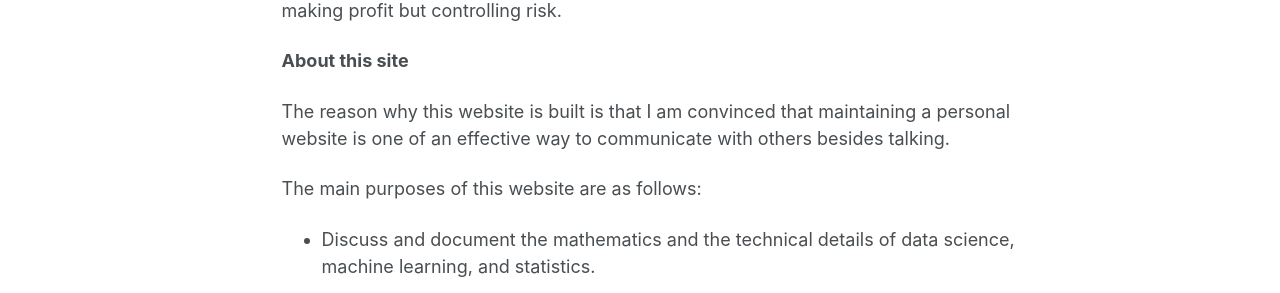
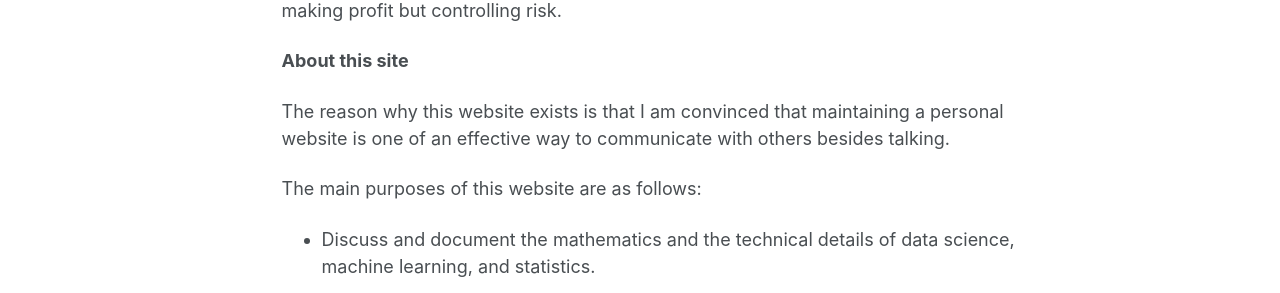
Before and after one commit to Superhzf/Superhzf.github.io, a Jekyll site: the page built from _pages/about.md, in a window 1280 px wide and 1021 px high. Shown: the part 426-719 px from the top of the window. Built offline with Jekyll 4.4.1, drawn with Linux system fonts in a browser that asks for light colours.

```diff
--- a/_pages/about.md
+++ b/_pages/about.md
@@ -17,7 +17,7 @@ I am an open-minded person; I am always looking for my shortcomings and trying t
 
 **About this site**
 
-The reason why this website is built is that I am convinced that maintaining a personal website is one of an effective way to communicate with others besides talking.
+The reason why this website exists is that I am convinced that maintaining a personal website is one of an effective way to communicate with others besides talking.
 
 The main purposes of this website are as follows:
 * Discuss and document the mathematics and the technical details of data science, machine learning, and statistics.
```
